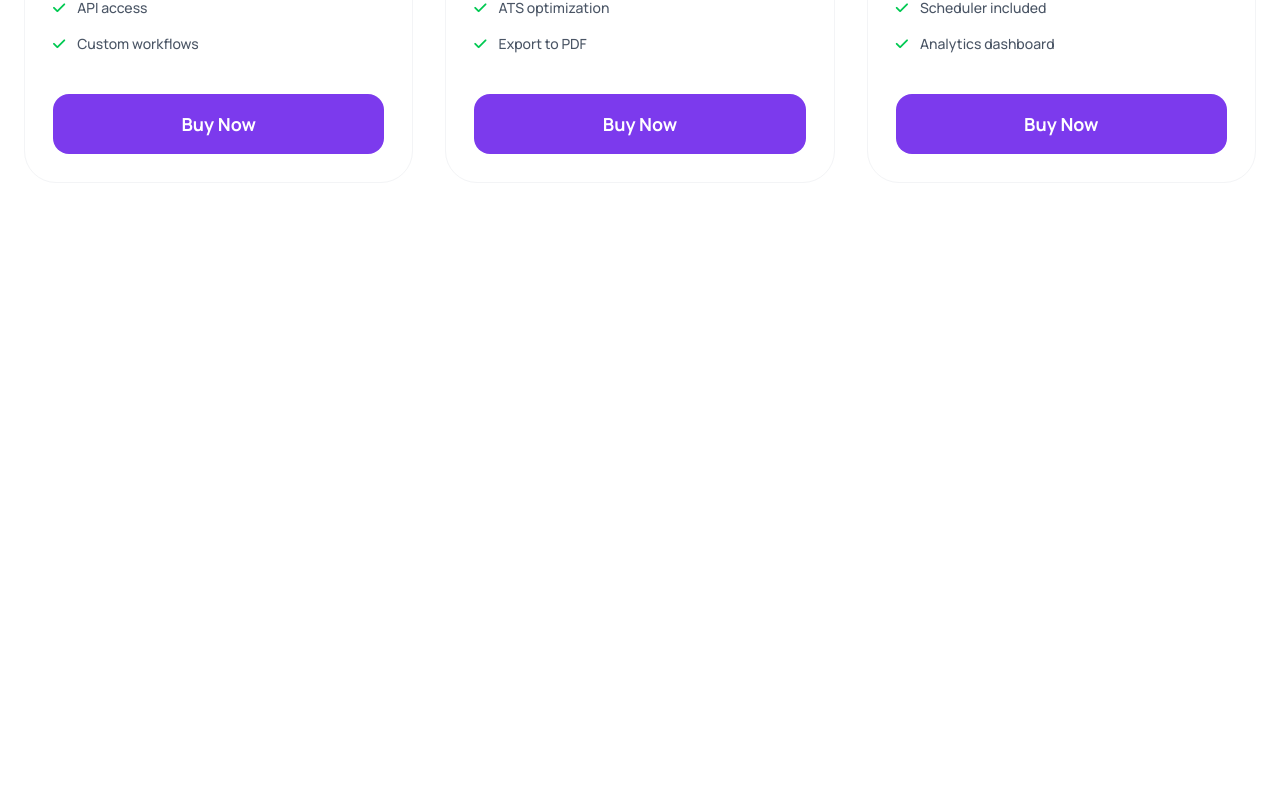
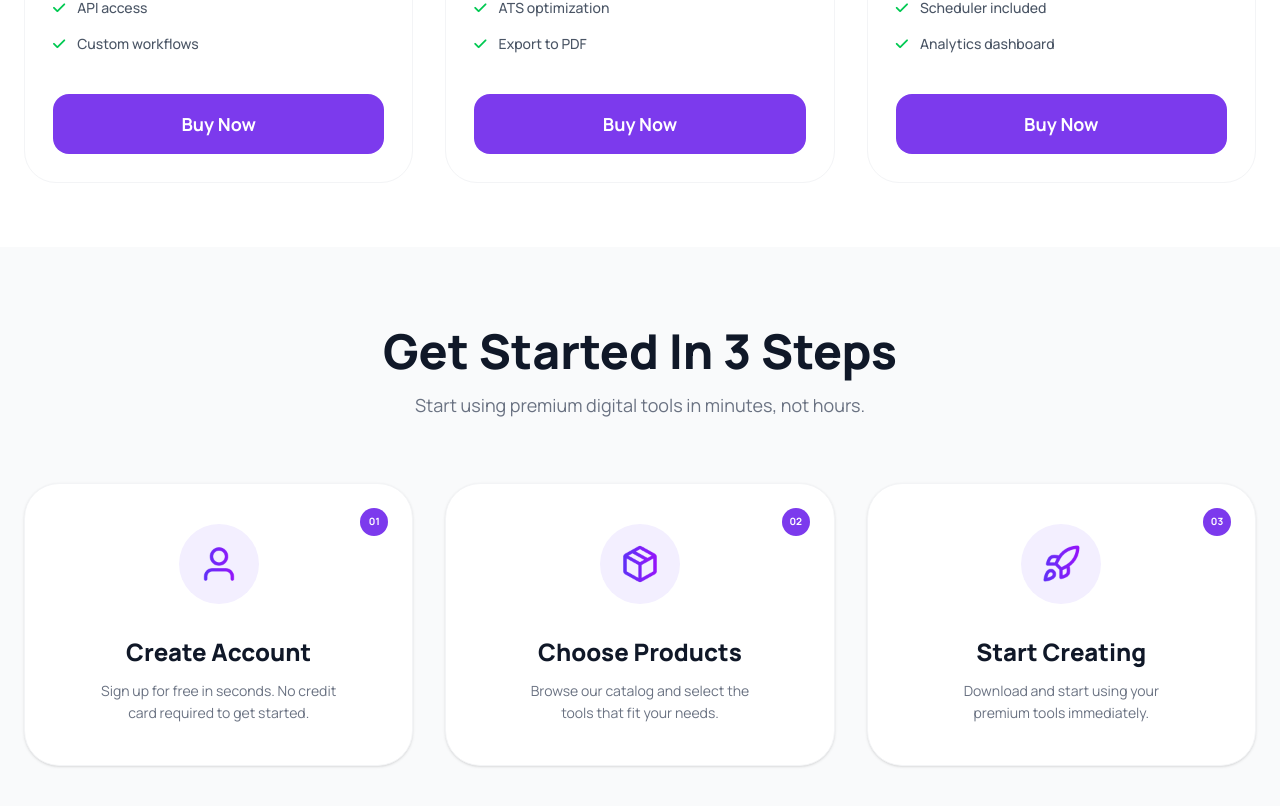
Before and after one commit to mahzabin-sayeka/assignment-6-sayeka, a React (Vite) app: page / in a window 1280 px wide. Shown: the part 2290-3096 px from the top of the page. Before the commit the page ends 2537 px from the top, so only its background shows below. Built offline with nearby package versions, Linux system fonts and the light colour scheme.

Commit message:
steps section done

```diff
--- a/src/App.jsx
+++ b/src/App.jsx
@@ -24,6 +24,7 @@ import NavBar from "./component/NavBar";
 import SectionBlue from "./component/SectionBlue";
 import ProductCard from './component/ProductCard';
 import CartItem from './component/CartItem';
+import StepsSection from './component/StepsSection';
 
 function App() {
   const [activeTab, setActiveTab] = useState('products');
@@ -60,6 +61,7 @@ function App() {
 
       <Banner></Banner>
       <SectionBlue></SectionBlue>
+
 
       {/* Product r Cart Secion */}
       <div className="max-w-7xl mx-auto px-6 py-16 prduct-sec-warp">
@@ -126,7 +128,11 @@ function App() {
           </div>
         )}
       </div>
+
+
+      <StepsSection></StepsSection>
     </>
+
   );
 }
 
--- /dev/null
+++ b/src/component/StepsSection.jsx
@@ -0,0 +1,86 @@
+import React from 'react';
+
+
+import userImg from '../assets/user.png';
+import packageImg from '../assets/package.png';
+import rocketImg from '../assets/rocket.png';
+
+const StepsSection = () => {
+  return (
+    <section className="bg-[#f9fafb] py-20">
+      <div className="max-w-7xl mx-auto px-6">
+
+        {/* heading   */}
+        <div className="text-center mb-16">
+          <h2 className="text-4xl md:text-5xl font-black text-gray-900 mb-4">
+            Get Started In 3 Steps
+          </h2>
+          <p className="text-gray-500 text-lg">
+            Start using premium digital tools in minutes, not hours.
+          </p>
+        </div>
+
+        {/* cards flex korsi */}
+        <div className="grid grid-cols-1 md:grid-cols-3 gap-8">
+
+          {/* box 01 */}
+          <div className="bg-white p-10 rounded-[35px] border border-gray-100 relative shadow-sm">
+            <span className="absolute top-6 right-6 bg-[#7c3aed] text-white text-[10px] font-bold h-7 w-7 flex items-center justify-center rounded-full">
+              01
+            </span>
+            <div className="flex justify-center mb-8">
+              <div className="w-20 h-20 bg-[#f3efff] rounded-full flex items-center justify-center">
+                <img src={userImg} className="w-10 h-10 object-contain" />
+              </div>
+            </div>
+            <div className="text-center">
+              <h3 className="text-2xl font-extrabold text-gray-900 mb-3">Create Account</h3>
+              <p className="text-gray-500 text-sm leading-relaxed max-w-[250px] mx-auto">
+                Sign up for free in seconds. No credit card required to get started.
+              </p>
+            </div>
+          </div>
+
+          {/* 02 */}
+          <div className="bg-white p-10 rounded-[35px] border border-gray-100 relative shadow-sm">
+            <span className="absolute top-6 right-6 bg-[#7c3aed] text-white text-[10px] font-bold h-7 w-7 flex items-center justify-center rounded-full">
+              02
+            </span>
+            <div className="flex justify-center mb-8">
+              <div className="w-20 h-20 bg-[#f3efff] rounded-full flex items-center justify-center">
+                <img src={packageImg} className="w-10 h-10 object-contain" />
+              </div>
+            </div>
+            <div className="text-center">
+              <h3 className="text-2xl font-extrabold text-gray-900 mb-3">Choose Products</h3>
+              <p className="text-gray-500 text-sm leading-relaxed max-w-[250px] mx-auto">
+                Browse our catalog and select the tools that fit your needs.
+              </p>
+            </div>
+          </div>
+
+          {/* 03 */}
+          <div className="bg-white p-10 rounded-[35px] border border-gray-100 relative shadow-sm">
+            <span className="absolute top-6 right-6 bg-[#7c3aed] text-white text-[10px] font-bold h-7 w-7 flex items-center justify-center rounded-full">
+              03
+            </span>
+            <div className="flex justify-center mb-8">
+              <div className="w-20 h-20 bg-[#f3efff] rounded-full flex items-center justify-center">
+                <img src={rocketImg} className="w-10 h-10 object-contain" />
+              </div>
+            </div>
+            <div className="text-center">
+              <h3 className="text-2xl font-extrabold text-gray-900 mb-3">Start Creating</h3>
+              <p className="text-gray-500 text-sm leading-relaxed max-w-[250px] mx-auto">
+                Download and start using your premium tools immediately.
+              </p>
+            </div>
+          </div>
+
+        </div>
+      </div>
+    </section>
+  );
+};
+
+export default StepsSection;
```
Also changed, not shown: src/component/ProductSection.jsx (deleted).
